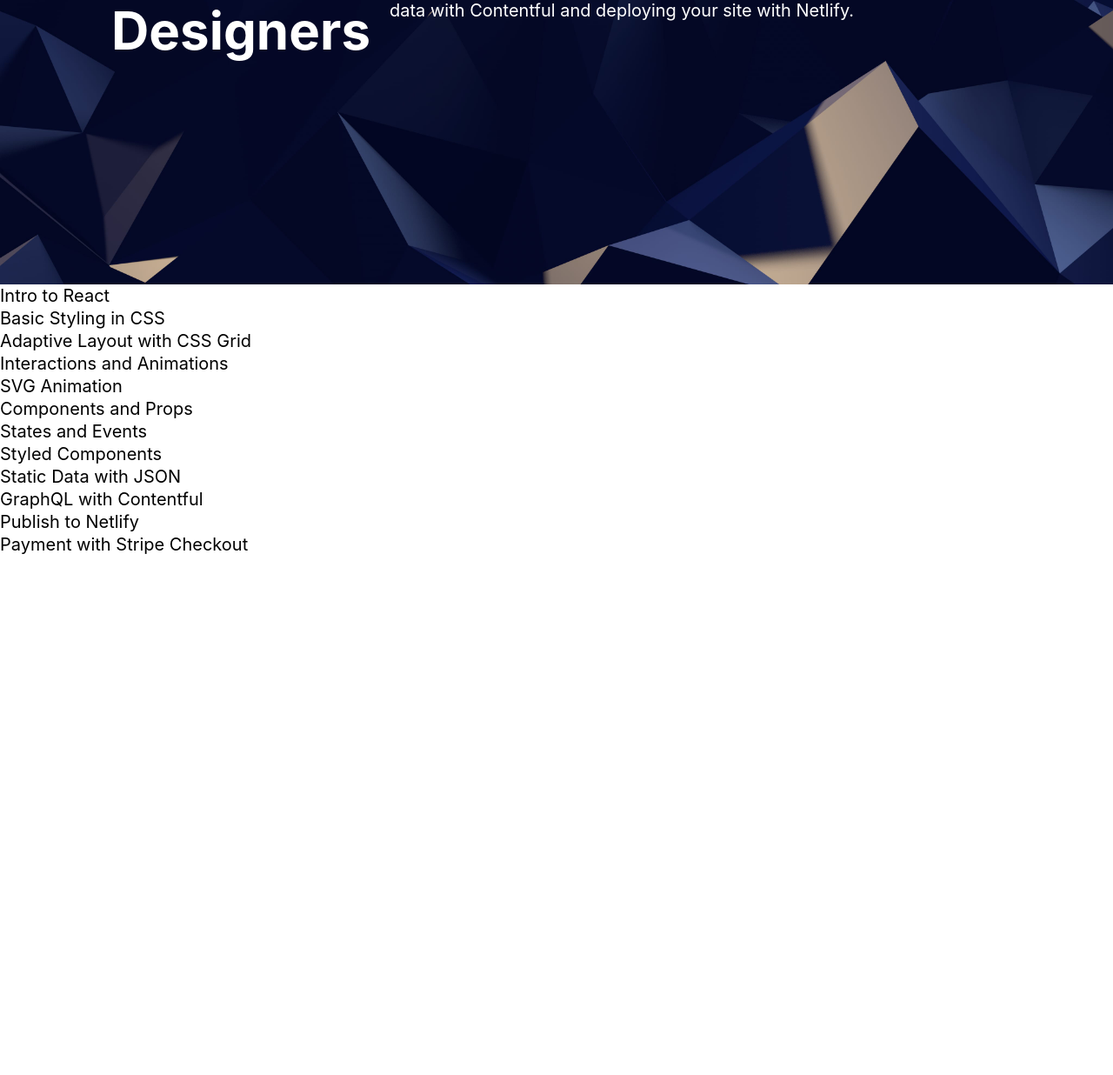
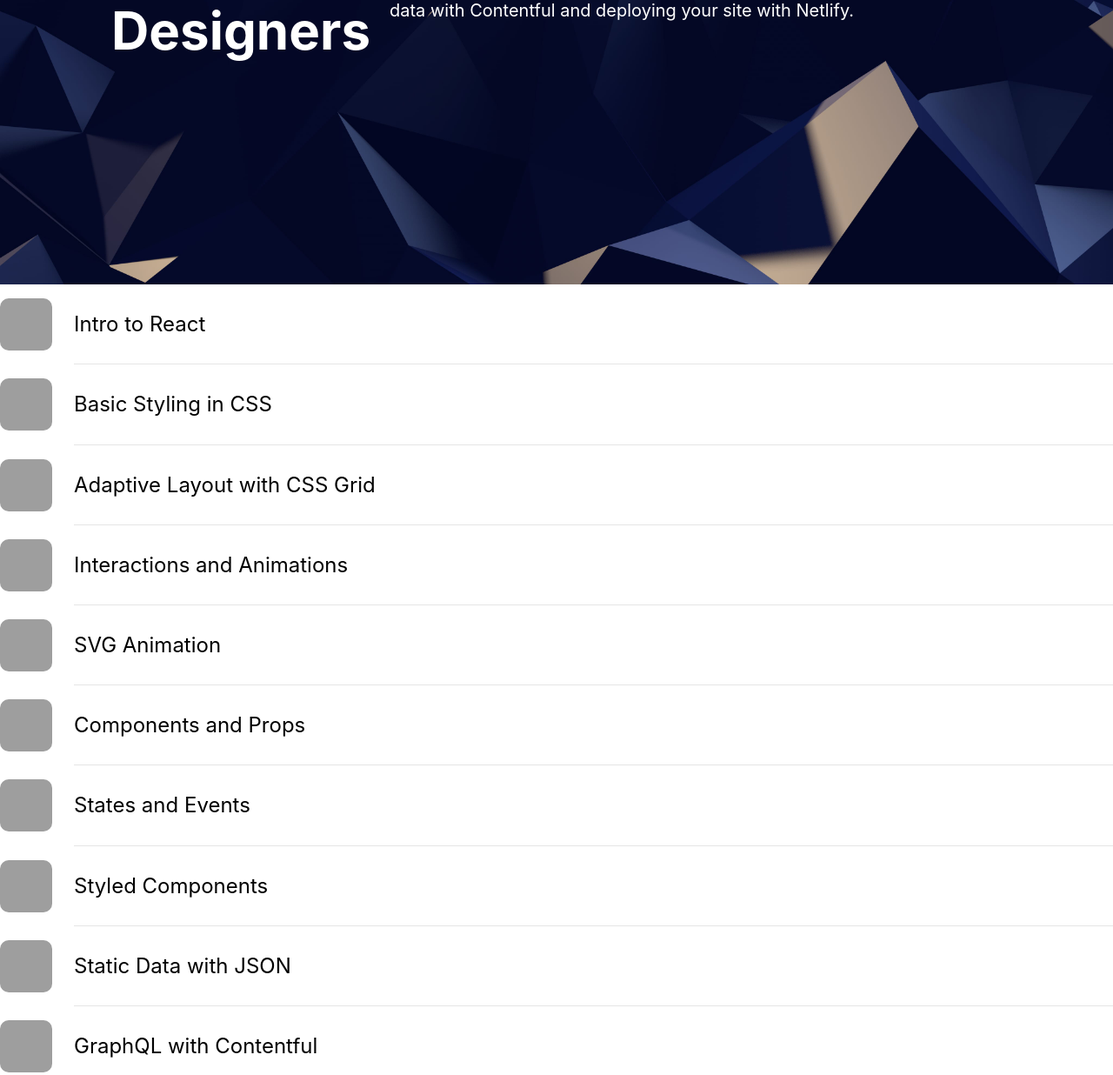
Before and after one commit to kaaisz/dc-react, a Gatsby site: page / in a window 1280 px wide. Shown: the part 1999-3235 px from the top of the page at 87% size. Before the commit the page ends 2638 px from the top, so only its background shows below. Built offline with nearby package versions, Linux system fonts and the light colour scheme; Gatsby itself is replaced by a stand-in of ours; grey boxes are pictures that could not be loaded.

Commit message:
react-static-data-json - create cell component

```diff
--- /dev/null
+++ b/src/components/Cell.js
@@ -0,0 +1,34 @@
+import React from 'react';
+import styled from 'styled-components';
+
+const CellGroup = styled.div`
+    display: grid;
+    grid-template-columns: 60px auto;
+    grid-gap: 25px;
+    align-items: center;
+    min-width: 320px;
+`
+
+const CellImage = styled.div`
+    width: 60px;
+    height: 60px;
+    background: black;
+    border-radius: 10px;
+    background-image: url(${props => props.image});
+    background-size: 60px;
+`
+
+const CellTitle = styled.div`
+    font-size: 24px;
+    border-bottom: 1px solid rgba(0,0,0, 0.1);
+    padding: 30px 0;
+`
+
+const Cell = props => (
+    <CellGroup>
+        <CellImage image={props.image}></CellImage>
+        <CellTitle>{props.title}</CellTitle>
+    </CellGroup>
+)
+
+export default Cell;
--- a/src/pages/index.js
+++ b/src/pages/index.js
@@ -8,6 +8,7 @@ import Card from "../components/Card";
 import Section from '../components/Section';
 import Wave from "../components/wave";
 import staticdata from "../../staticdata.json";
+import Cell from "../components/Cell";
 
 const IndexPage = () => (
   <Layout>
@@ -60,7 +61,8 @@ const IndexPage = () => (
           text="Learn how to build a modern site using React and site/product online. Get familiar with components, Grid CSS, animations, interactions, dynamic data with Contentful and deploying your site with Netlify."
         />
         {staticdata.cells.map(cell => (
-          <div>{cell.title}</div>
+          <Cell title={cell.title}
+                image={cell.image} />
         ))}
       </div>
     </div>
```
Also changed, not shown: src/images/logo-react-small.png (added).
